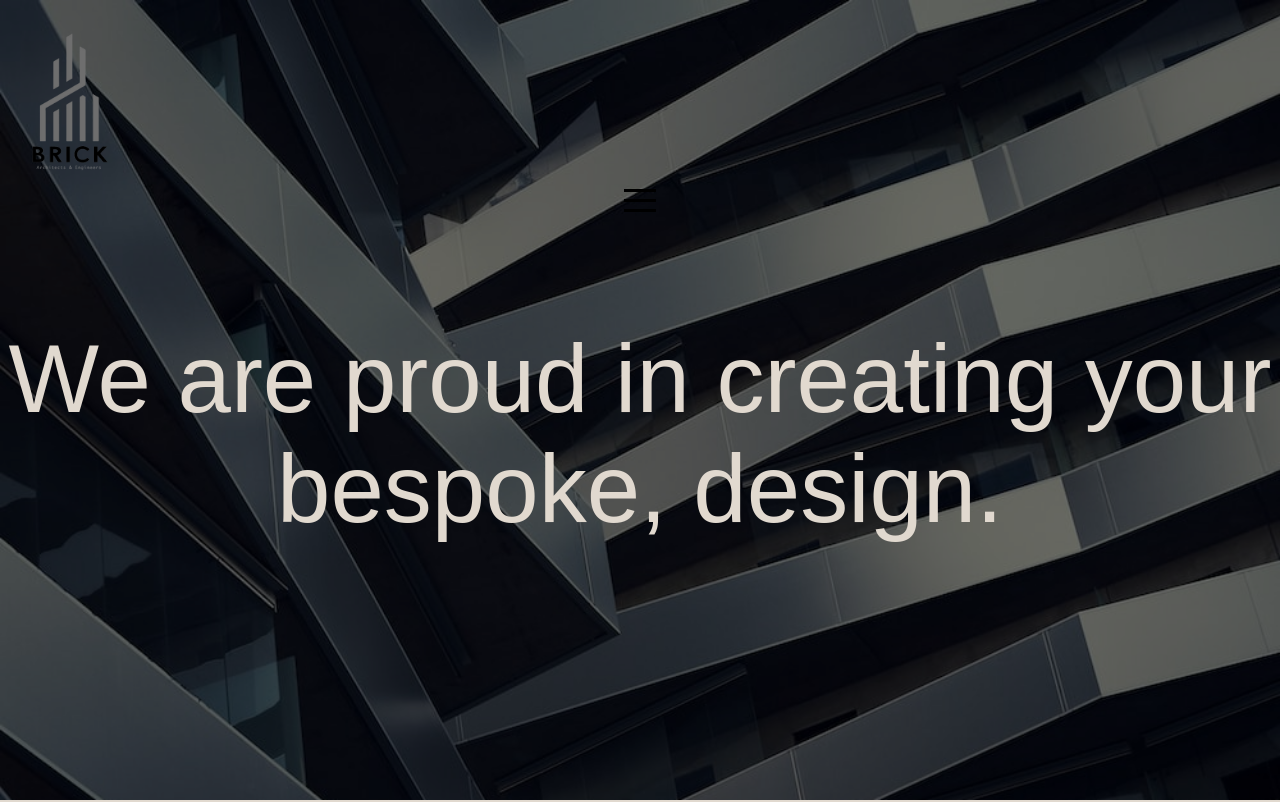
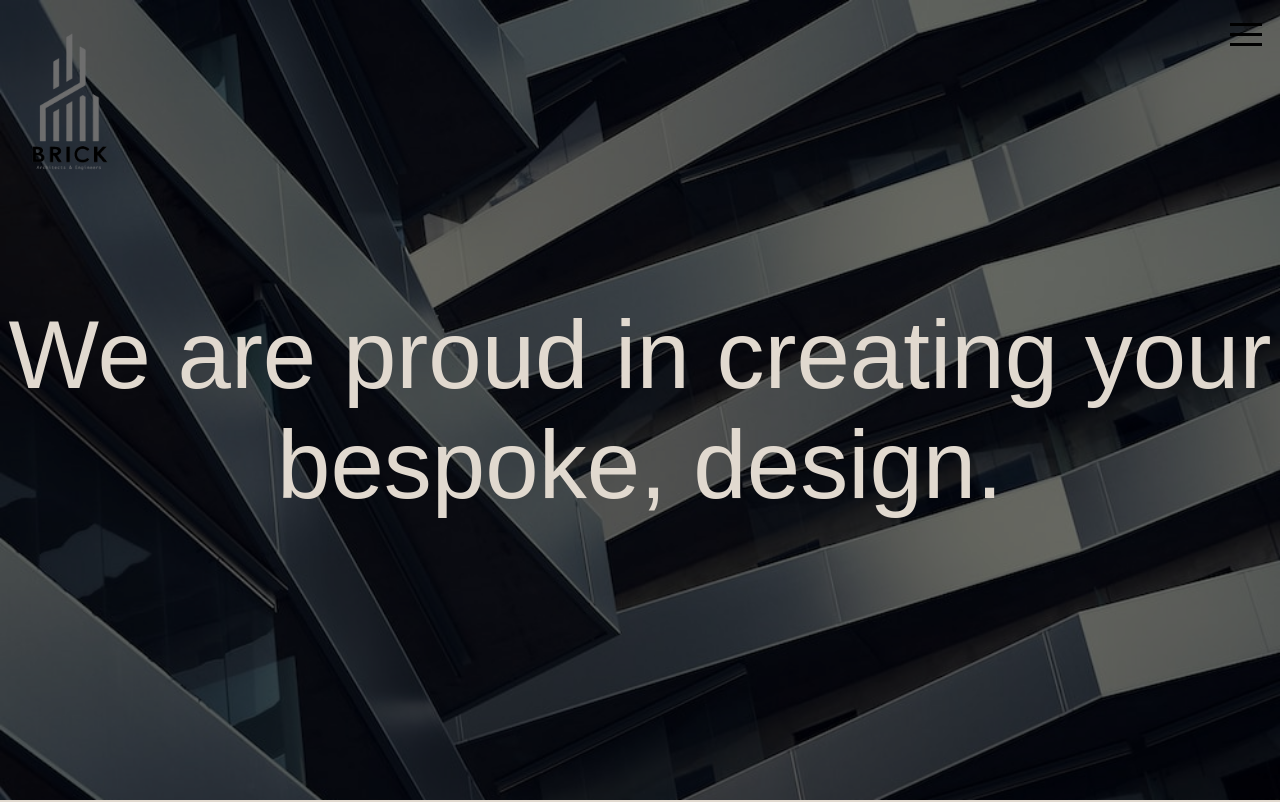
Before and after one commit to Suyog04/architect_101, a React (Create React App) app: page /aboutus in a window 1280 px wide. Shown: the top 802 px of the page. Built offline with nearby package versions, Linux system fonts and the light colour scheme.

Commit message:
update: about us navbar

```diff
--- a/src/Pages/AboutUs/AboutUs.css
+++ b/src/Pages/AboutUs/AboutUs.css
@@ -8,6 +8,12 @@
     background-size: cover;
     position: relative;
     background-attachment: fixed;
+}
+
+.menu-icon{
+  position:absolute;
+  top:10px;
+  right:10px;
 }
 
 .about-us::before {
```
